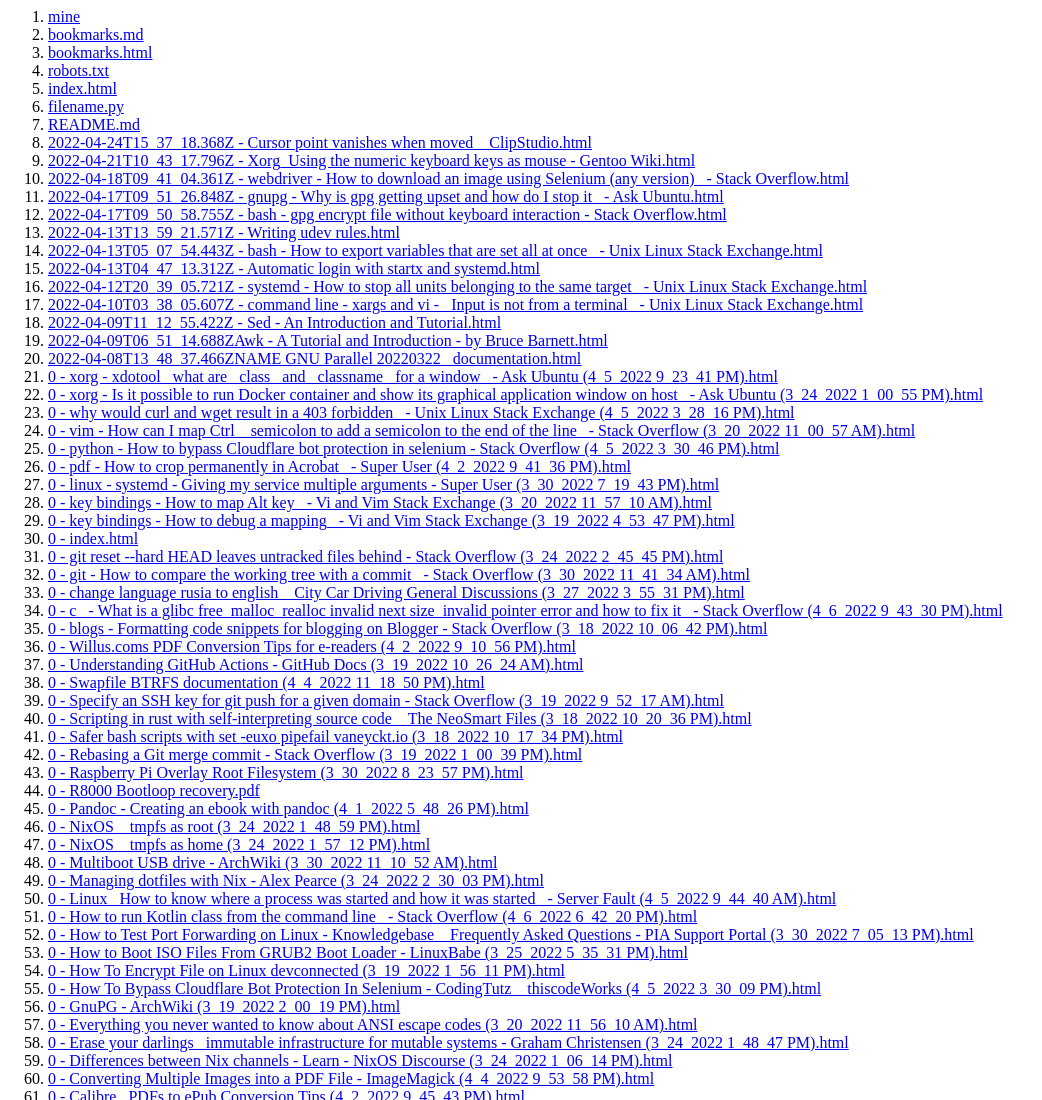
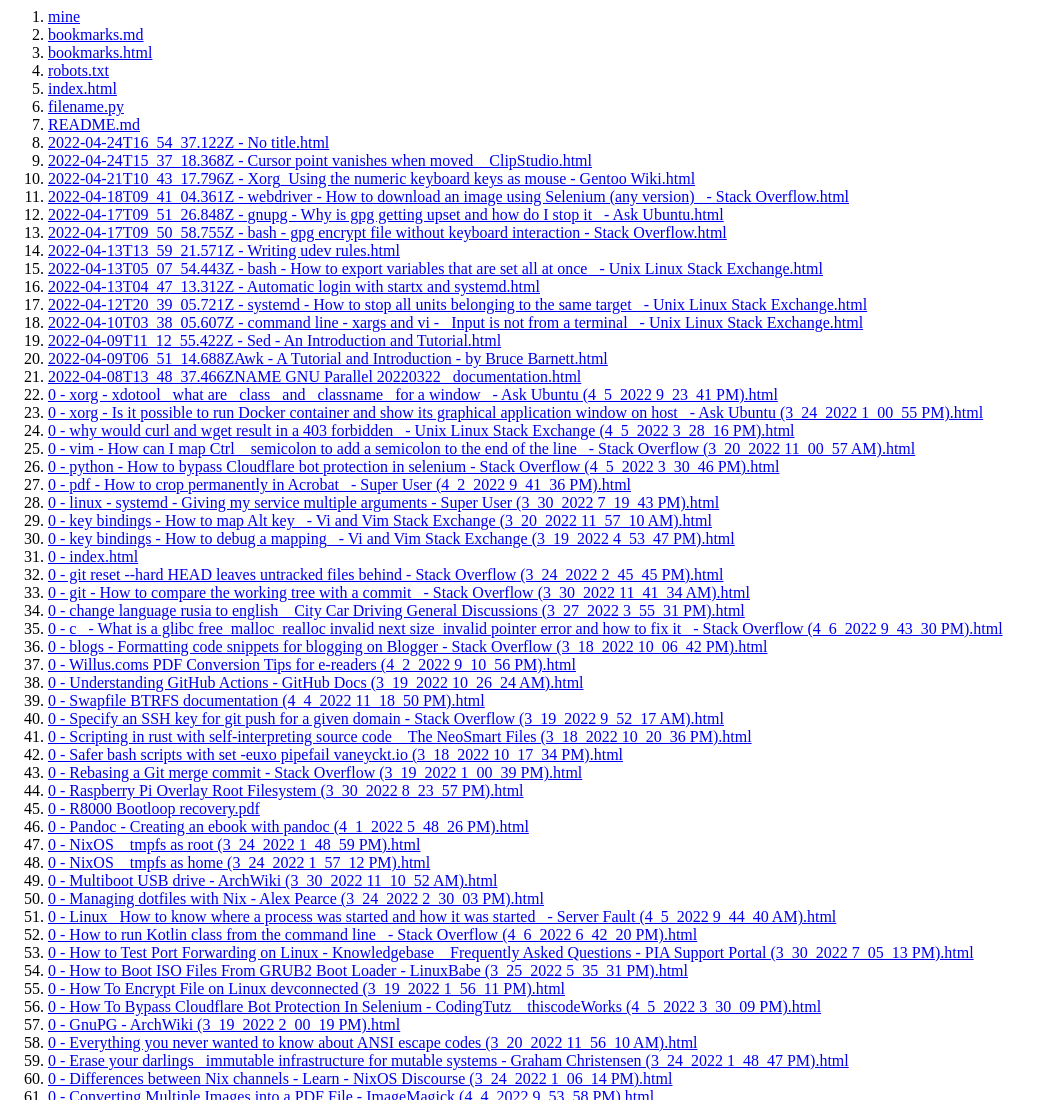
Before and after one commit to referencedoc/referencedoc.github.io, a plain HTML site: page index.html in a window 1280 px wide. Shown: the top 1100 px of the page, without its empty margins (0-1042 px from the left). Drawn offline with Linux system fonts and the light colour scheme.

Commit message:
shactions: generate index file

```diff
--- a/index.html
+++ b/index.html
@@ -6,6 +6,7 @@
 <li><a href="./index.html" >index.html</a></li>
 <li><a href="./filename.py" >filename.py</a></li>
 <li><a href="./README.md" >README.md</a></li>
+<li><a href="./2022-04-24T16_54_37.122Z - No title.html" >2022-04-24T16_54_37.122Z - No title.html</a></li>
 <li><a href="./2022-04-24T15_37_18.368Z - Cursor point vanishes when moved _ ClipStudio.html" >2022-04-24T15_37_18.368Z - Cursor point vanishes when moved _ ClipStudio.html</a></li>
 <li><a href="./2022-04-21T10_43_17.796Z - Xorg_Using the numeric keyboard keys as mouse - Gentoo Wiki.html" >2022-04-21T10_43_17.796Z - Xorg_Using the numeric keyboard keys as mouse - Gentoo Wiki.html</a></li>
 <li><a href="./2022-04-18T09_41_04.361Z - webdriver - How to download an image using Selenium (any version)_ - Stack Overflow.html" >2022-04-18T09_41_04.361Z - webdriver - How to download an image using Selenium (any version)_ - Stack Overflow.html</a></li>
```
